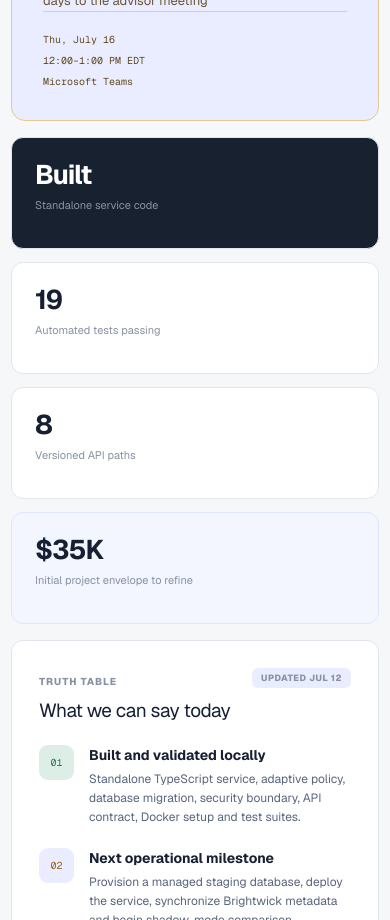
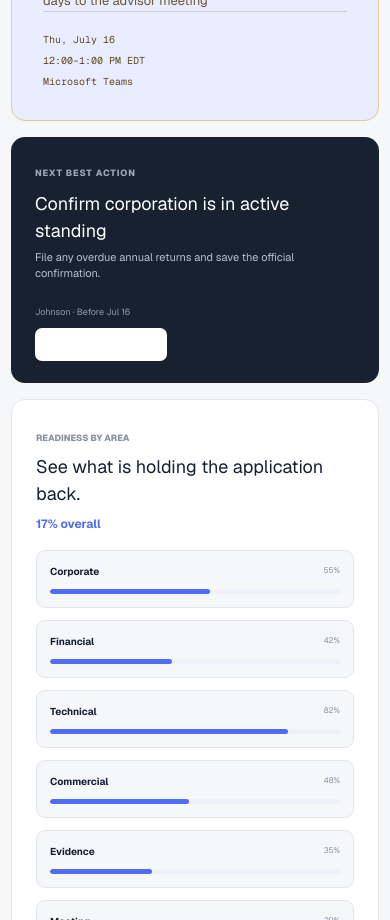
Before and after one commit to opyjo/irap-readiness-hub, a Next.js app: page / in a window 390 px wide. Shown: the part 1080-2000 px from the top of the page. Built offline with nearby package versions, Linux system fonts and the light colour scheme.

Commit message:
Add section navigation and readiness details

```diff
--- a/app/PrepHub.tsx
+++ b/app/PrepHub.tsx
@@ -54,6 +54,10 @@ function Metric({ value, label, tone = "plain" }: { value: string; label: string
 
 function Badge({ children, tone = "neutral" }: { children: React.ReactNode; tone?: string }) {
   return <span className={`badge badge-${tone}`}>{children}</span>;
+}
+
+function PageNav({ items }: { items: Array<[string, string]> }) {
+  return <nav className="page-nav" aria-label="On this page">{items.map(([id, label]) => <a key={id} href={`#${id}`}>{label}</a>)}</nav>;
 }
 
 export function PrepHub() {
@@ -228,12 +232,13 @@ function Guidance() {
   return (
     <>
       <SectionHeader eyebrow="Official programme guidance" title="What NRC IRAP evaluates—and how Opyjo should respond." description="A working interpretation of current NRC guidance for technology-innovation financial support. Official programme language is separated from Opyjo preparation actions so the application remains accurate." />
-      <section className="guidance-source">
+      <PageNav items={[["guidance-source","Source"],["eligibility","Eligibility"],["assessment","Assessment"],["process","Process"],["standards","Standards"]]} />
+      <section className="guidance-source" id="guidance-source">
         <div><span>Official source</span><h2>NRC IRAP financial support for technology innovation</h2><p>Current NRC guidance says minimum eligibility starts the relationship but does not guarantee support. Funding decisions are merit-based, consultative, and subject to available funds.</p></div>
         <a href="https://nrc.canada.ca/en/support-technology-innovation/financial-support-technology-innovation" target="_blank" rel="noreferrer">Open NRC guidance ↗</a>
       </section>
 
-      <div className="guidance-label"><span>01</span><div><h2>Minimum company eligibility</h2><p>All conditions should be supported by corporate source records.</p></div></div>
+      <div className="guidance-label" id="eligibility"><span>01</span><div><h2>Minimum company eligibility</h2><p>All conditions should be supported by corporate source records.</p></div></div>
       <section className="eligibility-grid">
         {[
           ["Incorporated", "A for-profit corporation operating in Canada."],
@@ -255,7 +260,7 @@ function Guidance() {
         ].map(([title, body], index) => <div key={title}><span>{String(index + 1).padStart(2, "0")}</span><p><strong>{title}</strong><small>{body}</small></p></div>)}
       </section>
 
-      <div className="guidance-label"><span>03</span><div><h2>How a funding project is assessed</h2><p>The application should make each assessment area easy to verify.</p></div></div>
+      <div className="guidance-label" id="assessment"><span>03</span><div><h2>How a funding project is assessed</h2><p>The application should make each assessment area easy to verify.</p></div></div>
       <section className="assessment-table">
         <div className="assessment-head"><span>Assessment area</span><span>What the case must establish</span><span>Opyjo readiness</span><span>Next evidence</span></div>
         {assessment.map(([area, meaning, status, action]) => <div key={area}><strong>{area}</strong><p>{meaning}</p><Badge tone={status.startsWith("Strong") || status === "Drafted" ? "green" : "gold"}>{status}</Badge><small>{action}</small></div>)}
@@ -266,7 +271,7 @@ function Guidance() {
         <article className="surface"><div className="surface-heading"><div><span>Official exclusions</span><h3>What NRC says it does not fund</h3></div></div><ul className="detail-list exclusion-list"><li>Day-to-day operating costs</li><li>Non-technical or purely commercial activities</li><li>Work performed outside Canada</li><li>Research with limited commercialization potential</li></ul><p className="guidance-caution danger">Keep routine hosting, ordinary maintenance, sales, marketing, corporate administration, and unrelated Brightwick work outside the R&D claim unless the agreement explicitly permits a specific cost.</p></article>
       </section>
 
-      <div className="guidance-label"><span>04</span><div><h2>Relationship and funding process</h2><p>IRAP generally develops the project with the company rather than accepting a cold, fixed grant application.</p></div></div>
+      <div className="guidance-label" id="process"><span>04</span><div><h2>Relationship and funding process</h2><p>IRAP generally develops the project with the company rather than accepting a cold, fixed grant application.</p></div></div>
       <section className="guidance-timeline">
         {[
           ["1", "Initial contact", "A senior executive contacts NRC IRAP. The contact centre gathers business information and assesses readiness for an advisory conversation."],
@@ -278,7 +283,7 @@ function Guidance() {
         ].map(([number, title, body]) => <article key={number}><i>{number}</i><div><h3>{title}</h3><p>{body}</p></div></article>)}
       </section>
 
-      <section className="service-standard">
+      <section className="service-standard" id="standards">
         <div><span>Published service standards</span><h2>Plan liquidity conservatively.</h2><p>After NRC receives a complete proposal and requested documentation, its published funding-decision target varies by contribution size. For payments, NRC states a target of issuing payment within 35 business days after receiving all required documents and a correctly completed claim.</p></div>
         <a href="https://nrc.canada.ca/en/support-technology-innovation/nrc-irap-service-standards" target="_blank" rel="noreferrer">Read service standards ↗</a>
       </section>
@@ -345,11 +350,12 @@ function DocumentVault() {
       <div className="vault-note"><strong>Before submission:</strong> replace planning language with verified figures, dates, names, source attachments, and advisor-confirmed eligibility. These are working drafts, not official NRC forms.</div>
       <div className="vault-section-title"><div><span>Prepared documents</span><h2>Read and download</h2></div><p>{generated.length} documents</p></div>
       <section className="prepared-grid">
-        {generated.map((document) => <article className="document-card" key={document.id}>
+        {generated.map((document) => { const inputs = document.sections?.reduce((total, section) => total + (section.body.match(/\[INPUT\]/g)?.length ?? 0), 0) ?? 0; return <article className="document-card" key={document.id}>
           <div className="document-card-top"><span>{document.category}</span><i>DOC</i></div>
           <h3>{document.title}</h3><p>{document.description}</p>
+          <div className="document-status"><span><i className={inputs ? "draft" : "ready"}/>{inputs ? "Needs input" : "Ready to review"}</span><small>{inputs ? `${inputs} fields remaining` : "Draft complete"}</small></div>
           <div className="document-card-actions"><button className="read-button" onClick={() => setPreview(document)}>Read document</button><button className="download-button" disabled={busy !== null} onClick={() => download(document)} aria-label={`Download ${document.title}`}>↓</button></div>
-        </article>)}
+        </article>})}
       </section>
       <div className="vault-section-title source-title"><div><span>Required source records</span><h2>Collect and retain</h2></div><p>{sourceDocuments.length} items</p></div>
       <section className="vault-groups">
@@ -382,6 +388,12 @@ function Overview({ readiness, completed, navigate, countdown, statuses, cycleTa
   statuses: Record<string, TaskStatus>;
   cycleTask: (id: string) => void;
 }) {
+  const nextTask = prepTasks.find((task) => statuses[task.id] !== "done") ?? prepTasks[0]!;
+  const readinessAreas = [
+    ["Corporate", statuses["corporate-standing"] === "done" ? 100 : 55, "business"],
+    ["Financial", 42, "estimates"], ["Technical", 82, "engine"], ["Commercial", 48, "business"],
+    ["Evidence", Math.max(35, readiness), "documents"], ["Meeting", Math.min(100, readiness + 12), "call"],
+  ] as const;
   return (
     <>
       <SectionHeader eyebrow="Executive command centre" title="Walk into the meeting with one precise story." description="The product case, technical truth, R&D uncertainty and commercial path—organized as a working preparation system rather than a static document." />
@@ -408,6 +420,16 @@ function Overview({ readiness, completed, navigate, countdown, statuses, cycleTa
             <span>Thu, July 16</span><span>12:00–1:00 PM EDT</span><span>Microsoft Teams</span>
           </div>
         </div>
+      </section>
+
+      <section className="next-action">
+        <div><span>Next best action</span><h2>{nextTask.title}</h2><p>{nextTask.detail}</p></div>
+        <div><small>{nextTask.owner} · {nextTask.due}</small><button onClick={() => navigate("actions")}>Open action centre <span>→</span></button></div>
+      </section>
+
+      <section className="readiness-areas">
+        <div className="readiness-heading"><div><span>Readiness by area</span><h2>See what is holding the application back.</h2></div><strong>{readiness}% overall</strong></div>
+        <div>{readinessAreas.map(([label, value, destination]) => <button key={label} onClick={() => navigate(destination as ViewId)}><span><strong>{label}</strong><small>{value}%</small></span><i><b style={{ width: `${value}%` }} /></i></button>)}</div>
       </section>
 
       <section className="metrics-grid">
@@ -656,6 +678,10 @@ function Estimates({ scenario, setScenario, estimates, setEstimates }: { scenari
     ["contributionRate", "Illustrative contribution", "%"], ["claimDelayMonths", "Claim delay", "months"], ["monthlyBurn", "Non-project monthly burn", "CAD"], ["operatingReserve", "Operating reserve", "CAD"],
     ["annualContract", "Annual contract value", "CAD"], ["year1Tenants", "Year 1 tenants", "tenants"], ["year2Tenants", "Year 2 tenants", "tenants"], ["year3Tenants", "Year 3 tenants", "tenants"], ["exportShare", "Export revenue share", "%"], ["hires", "Incremental Canadian jobs", "jobs"],
   ];
+  const groups = [
+    ["Labour plan", fields.slice(0,4)], ["Funding and liquidity", fields.slice(4,8)], ["Revenue and benefits", fields.slice(8)],
+  ] as const;
+  const comparison = (["lean","base","expanded"] as ScenarioId[]).map((id) => ({ id, result: calculate(estimates[id]) }));
   async function exportPdf() {
     await downloadDocument({ id: `estimate-${scenario}`, title: `${scenario[0]!.toUpperCase()+scenario.slice(1)} IRAP planning estimate`, category: "Financial", generated: true, description: "", sections: [
       { heading: "Important status", body: "Planning estimates in Canadian dollars. Potential eligibility and the contribution percentage are illustrative only and require written NRC IRAP confirmation." },
@@ -666,11 +692,13 @@ function Estimates({ scenario, setScenario, estimates, setEstimates }: { scenari
   }
   return <>
     <SectionHeader eyebrow="Integrated estimate model" title="Model the project, liquidity, and Canadian benefit." description="Editable planning estimates in CAD. Nothing in this model confirms cost eligibility or an NRC IRAP contribution rate." />
+    <PageNav items={[["estimate-summary","Summary"],["estimate-assumptions","Assumptions"],["estimate-comparison","Compare"],["estimate-revenue","Revenue"]]} />
     <div className="estimate-toolbar"><div>{(["lean","base","expanded"] as ScenarioId[]).map((id) => <button className={scenario===id?"active":""} key={id} onClick={()=>setScenario(id)}>{id}</button>)}</div><button className="secondary-button" onClick={()=>setEstimates(defaults)}>Reset to planning defaults</button><button className="primary-button" onClick={exportPdf}>Export estimate PDF</button></div>
     <div className="estimate-warning"><strong>Advisor confirmation required.</strong> The model treats all entered project costs as potentially eligible for planning. Replace this treatment with the signed contribution agreement.</div>
-    <section className="estimate-metrics"><Metric value={cad(result.total)} label="Total project cost" tone="dark"/><Metric value={cad(result.request)} label={`Illustrative request · ${input.contributionRate}%`} tone="gold"/><Metric value={cad(result.companyShare)} label="Company contribution"/><Metric value={cad(result.workingCapital)} label="Minimum working capital"/></section>
-    <section className="estimate-layout"><article className="surface"><div className="surface-heading"><div><span>Editable assumptions</span><h3>{scenario[0]!.toUpperCase()+scenario.slice(1)} scenario</h3></div></div><div className="estimate-fields">{fields.map(([key,label,suffix])=><label key={key}><span>{label}<small>{suffix}</small></span><input type="number" min="0" value={input[key]} onChange={(e)=>update(key,e.target.value)}/></label>)}</div></article>
-    <article className="surface"><div className="surface-heading"><div><span>Calculated outputs</span><h3>Cost and cash requirement</h3></div></div><div className="estimate-breakdown">{[["Canadian R&D wages",result.wages],["Employer cash-cost allowance",result.payroll],["Specialist contractor",result.contractor],["Infrastructure and security",input.infrastructure+input.security],["Pre-reimbursement exposure",result.preReimbursement]].map(([label,value])=><div key={String(label)}><span>{label}</span><strong>{cad(Number(value))}</strong></div>)}</div><div className="estimate-chart"><h3>Three-year SaaS revenue</h3>{result.revenue.map((value,index)=><div key={index}><span>Year {index+1}</span><i style={{width:`${Math.max(4,value/Math.max(...result.revenue)*100)}%`}}/><strong>{cad(value)}</strong></div>)}<p>{cad(result.exportRevenue)} projected export revenue · {input.hires} incremental Canadian jobs</p></div></article></section>
+    <section className="estimate-metrics" id="estimate-summary"><Metric value={cad(result.total)} label="Total project cost" tone="dark"/><Metric value={cad(result.request)} label={`Illustrative request · ${input.contributionRate}%`} tone="gold"/><Metric value={cad(result.companyShare)} label="Company contribution"/><Metric value={cad(result.workingCapital)} label="Minimum working capital"/></section>
+    <section className="estimate-layout" id="estimate-assumptions"><article className="surface"><div className="surface-heading"><div><span>Editable assumptions</span><h3>{scenario[0]!.toUpperCase()+scenario.slice(1)} scenario</h3></div></div><div className="estimate-groups">{groups.map(([title,group], index)=><details key={title} open={index===0}><summary>{title}<span>{group.length} inputs</span></summary><div className="estimate-fields">{group.map(([key,label,suffix])=><label key={key}><span>{label}<small>{suffix}</small></span><input aria-label={label} type="number" min="0" value={input[key]} onChange={(e)=>update(key,e.target.value)}/></label>)}</div></details>)}</div></article>
+    <article className="surface sticky-results"><div className="surface-heading"><div><span>Calculated outputs</span><h3>Cost and cash requirement</h3></div></div><div className="estimate-breakdown">{[["Canadian R&D wages",result.wages],["Employer cash-cost allowance",result.payroll],["Specialist contractor",result.contractor],["Infrastructure and security",input.infrastructure+input.security],["Pre-reimbursement exposure",result.preReimbursement]].map(([label,value])=><div key={String(label)}><span>{label}</span><strong>{cad(Number(value))}</strong></div>)}</div><div className="estimate-chart" id="estimate-revenue"><h3>Three-year SaaS revenue</h3>{result.revenue.map((value,index)=><div key={index}><span>Year {index+1}</span><i style={{width:`${Math.max(4,value/Math.max(...result.revenue)*100)}%`}}/><strong>{cad(value)}</strong></div>)}<p>{cad(result.exportRevenue)} projected export revenue · {input.hires} incremental Canadian jobs</p></div></article></section>
+    <section className="scenario-comparison surface" id="estimate-comparison"><div className="surface-heading"><div><span>Scenario comparison</span><h3>Understand the trade-offs before choosing.</h3></div></div><div className="comparison-table"><div><span>Metric</span>{comparison.map(({id})=><strong key={id}>{id}</strong>)}</div>{[["Project cost","total"],["Illustrative request","request"],["Working capital","workingCapital"],["Three-year revenue","threeYearRevenue"]].map(([label,key])=><div key={label}><span>{label}</span>{comparison.map(({id,result:row})=><button className={scenario===id?"selected":""} key={id} onClick={()=>setScenario(id)}>{cad(row[key as keyof typeof row] as number)}</button>)}</div>)}</div></section>
     <p className="estimate-source">Wage defaults are Toronto planning benchmarks from Government of Canada Job Bank references recorded in the model plan. Actual payroll, historical revenue, cash, ownership, and customer evidence remain source-record inputs.</p>
   </>;
 }
--- a/app/globals.css
+++ b/app/globals.css
@@ -28,6 +28,7 @@ body { margin: 0; background: var(--paper); color: var(--ink); font-family: var(
 button, input, textarea { font: inherit; }
 button { color: inherit; }
 a { color: inherit; }
+button:focus-visible, a:focus-visible, input:focus-visible, textarea:focus-visible, summary:focus-visible { outline: 3px solid rgba(79,109,245,.25); outline-offset: 2px; }
 
 .app-shell { min-height: 100vh; }
 .sidebar { position: fixed; inset: 0 auto 0 0; z-index: 40; display: flex; width: 272px; flex-direction: column; background: var(--navy); color: white; }
@@ -76,6 +77,9 @@ a { color: inherit; }
 .eyebrow span { width: 17px; height: 2px; background: var(--gold); }
 .section-header h1 { margin: 0; font-size: clamp(32px, 4vw, 49px); line-height: 1.02; letter-spacing: -.047em; }
 .section-header > p { max-width: 790px; margin: 14px 0 0; color: var(--slate); font-size: 16px; line-height: 1.7; }
+.page-nav { position: sticky; top: 82px; z-index: 20; display: flex; gap: 5px; width: fit-content; max-width: 100%; margin: -12px 0 24px; padding: 5px; overflow-x: auto; border: 1px solid var(--line); border-radius: 11px; background: rgba(255,255,255,.92); box-shadow: var(--shadow); backdrop-filter: blur(12px); }
+.page-nav a { padding: 8px 12px; border-radius: 7px; color: var(--slate); font-size: 10px; font-weight: 750; text-decoration: none; white-space: nowrap; }
+.page-nav a:hover { background: var(--blue-soft); color: var(--blue); }
 
 .hero-grid { display: grid; grid-template-columns: 2.15fr 1fr; gap: 16px; }
 .hero-panel { position: relative; display: flex; min-height: 348px; align-items: flex-end; justify-content: space-between; gap: 28px; overflow: hidden; padding: 42px; border-radius: 20px; background: var(--navy); color: white; box-shadow: var(--shadow); }
@@ -102,6 +106,15 @@ a { color: inherit; }
 .meeting-details { display: flex; flex-direction: column; gap: 6px; margin-top: auto; padding-top: 20px; border-top: 1px solid rgba(132,91,24,.22); color: #60491f; font-family: var(--font-mono); font-size: 10px; }
 
 .metrics-grid, .action-summary { display: grid; grid-template-columns: repeat(4, 1fr); gap: 13px; margin: 16px 0; }
+.next-action { display: flex; align-items: flex-end; justify-content: space-between; gap: 24px; margin: 16px 0; padding: 22px 24px; border-radius: 14px; background: var(--navy); color: white; }
+.next-action > div:first-child > span { color: #9aa7bd; font-size: 9px; font-weight: 800; letter-spacing: .1em; text-transform: uppercase; }
+.next-action h2 { margin: 7px 0 5px; font-size: 18px; }.next-action p { max-width: 720px; margin: 0; color: #b6c0d0; font-size: 11px; line-height: 1.5; }
+.next-action > div:last-child { flex: 0 0 auto; text-align: right; }.next-action small { display: block; margin-bottom: 9px; color: #8f9bb0; font-size: 9px; }
+.next-action button { padding: 9px 12px; border: 0; border-radius: 7px; background: white; cursor: pointer; font-size: 10px; font-weight: 800; }
+.readiness-areas { margin: 16px 0; padding: 24px; border: 1px solid var(--line); border-radius: 14px; background: white; }
+.readiness-heading { display: flex; align-items: flex-end; justify-content: space-between; margin-bottom: 17px; }.readiness-heading span { color: var(--muted); font-size: 9px; font-weight: 800; text-transform: uppercase; }.readiness-heading h2 { margin: 5px 0 0; font-size: 18px; }.readiness-heading > strong { color: var(--blue); font-size: 12px; }
+.readiness-areas > div:last-child { display: grid; grid-template-columns: repeat(3,1fr); gap: 12px; }.readiness-areas button { padding: 13px; border: 1px solid var(--line); border-radius: 9px; background: var(--paper); cursor: pointer; text-align: left; }.readiness-areas button:hover { border-color: #c8d1fa; background: white; }
+.readiness-areas button > span { display: flex; justify-content: space-between; font-size: 10px; }.readiness-areas button small { color: var(--muted); }.readiness-areas button > i { display: block; height: 5px; margin-top: 10px; overflow: hidden; border-radius: 4px; background: var(--paper-2); }.readiness-areas button b { display: block; height: 100%; border-radius: inherit; background: var(--blue); }
 .metric { min-height: 112px; padding: 23px; border: 1px solid var(--line); border-radius: 14px; background: var(--white); box-shadow: 0 6px 22px rgba(26,34,49,.035); }
 .metric strong, .metric span { display: block; }
 .metric strong { font-size: 27px; line-height: 1; letter-spacing: -.04em; }
@@ -426,6 +439,7 @@ a { color: inherit; }
 .document-card-top i { padding: 5px 6px; border-radius: 5px; background: var(--blue-soft); color: var(--blue); font-size: 7px; font-style: normal; font-weight: 850; }
 .document-card h3 { margin: 22px 0 8px; font-size: 16px; line-height: 1.3; }
 .document-card > p { margin: 0; color: var(--slate); font-size: 11px; line-height: 1.55; }
+.document-status { display: flex; align-items: center; justify-content: space-between; gap: 8px; margin-top: 14px; padding-top: 11px; border-top: 1px solid var(--line); font-size: 9px; }.document-status > span { display: flex; align-items: center; gap: 6px; font-weight: 750; }.document-status > span i { width: 7px; height: 7px; border-radius: 50%; }.document-status i.draft { background: #d49b32; }.document-status i.ready { background: var(--green); }.document-status small { color: var(--muted); }
 .document-card-actions { display: grid; grid-template-columns: 1fr 38px; gap: 8px; margin-top: auto; padding-top: 20px; }
 .document-card-actions button { height: 38px; border-radius: 7px; cursor: pointer; font-size: 10px; font-weight: 750; }
 .read-button { border: 1px solid var(--line); background: #fff; }
@@ -502,11 +516,15 @@ a { color: inherit; }
 .estimate-fields label { display: flex; align-items: center; justify-content: space-between; gap: 10px; padding-bottom: 8px; border-bottom: 1px solid var(--line); font-size: 10px; font-weight: 650; }
 .estimate-fields small { display: block; margin-top: 2px; color: var(--muted); font-size: 8px; font-weight: 500; }
 .estimate-fields input { width: 92px; padding: 8px; border: 1px solid var(--line); border-radius: 7px; background: var(--paper); text-align: right; }
+.estimate-groups details { border-bottom: 1px solid var(--line); }.estimate-groups details:last-child { border: 0; }.estimate-groups summary { display: flex; justify-content: space-between; padding: 14px 0; cursor: pointer; font-size: 11px; font-weight: 800; }.estimate-groups summary span { color: var(--muted); font-size: 8px; font-weight: 600; }.estimate-groups details[open] summary { color: var(--blue); }.estimate-groups .estimate-fields { padding: 2px 0 17px; }
+.sticky-results { position: sticky; top: 138px; align-self: start; }
 .estimate-breakdown > div { display: flex; justify-content: space-between; padding: 11px 0; border-bottom: 1px solid var(--line); font-size: 10px; }
 .estimate-chart { margin-top: 25px; }.estimate-chart h3 { font-size: 13px; }
 .estimate-chart > div { display: grid; grid-template-columns: 48px 1fr 80px; align-items: center; gap: 8px; margin: 10px 0; font-size: 9px; }
 .estimate-chart i { height: 8px; border-radius: 5px; background: var(--blue); }.estimate-chart strong { text-align: right; }
 .estimate-chart p,.estimate-source { color: var(--muted); font-size: 9px; line-height: 1.5; }.estimate-source { margin: 13px 0; }
+.scenario-comparison { margin-top: 14px; scroll-margin-top: 145px; }.comparison-table { overflow-x: auto; border: 1px solid var(--line); border-radius: 9px; }.comparison-table > div { display: grid; min-width: 650px; grid-template-columns: 1.35fr repeat(3,1fr); border-bottom: 1px solid var(--line); }.comparison-table > div:last-child { border: 0; }.comparison-table span,.comparison-table strong,.comparison-table button { padding: 12px 14px; font-size: 10px; text-align: right; text-transform: capitalize; }.comparison-table span { text-align: left; }.comparison-table strong { background: var(--paper); }.comparison-table button { border: 0; border-left: 1px solid var(--line); background: white; cursor: pointer; font-variant-numeric: tabular-nums; }.comparison-table button:hover,.comparison-table button.selected { background: var(--blue-soft); color: var(--blue); font-weight: 800; }
+.guidance-label,.guidance-source,.service-standard,.estimate-metrics,.estimate-layout,.estimate-chart { scroll-margin-top: 145px; }
 
 .meeting-overlay { position: fixed; inset: 0; z-index: 100; display: flex; flex-direction: column; background: var(--navy); color: white; animation: fade .2s ease; }
 .meeting-toolbar { display: flex; height: 65px; align-items: center; justify-content: space-between; padding: 0 28px; border-bottom: 1px solid rgba(255,255,255,.09); color: #8f9aae; font-family: var(--font-mono); font-size: 10px; }
@@ -576,7 +594,8 @@ a { color: inherit; }
   .opener { grid-template-columns: 1fr; }
   .guidance-source, .service-standard { align-items: flex-start; flex-direction: column; }
   .guidance-timeline { grid-template-columns: 1fr; }
-  .estimate-layout { grid-template-columns: 1fr; }.estimate-metrics { grid-template-columns: 1fr 1fr; }.estimate-toolbar { align-items: stretch; flex-wrap: wrap; }.estimate-toolbar > div { flex-basis: 100%; }
+  .readiness-areas > div:last-child { grid-template-columns: 1fr 1fr; }.next-action { align-items: flex-start; flex-direction: column; }.next-action > div:last-child { text-align: left; }
+  .estimate-layout { grid-template-columns: 1fr; }.sticky-results { position: static; }.estimate-metrics { grid-template-columns: 1fr 1fr; }.estimate-toolbar { align-items: stretch; flex-wrap: wrap; }.estimate-toolbar > div { flex-basis: 100%; }
 }
 
 @media (max-width: 560px) {
@@ -615,6 +634,7 @@ a { color: inherit; }
   .assessment-table > div { grid-template-columns: 1fr; gap: 8px; }
   .assessment-table > div > small { grid-column: auto; }
   .estimate-fields,.estimate-metrics { grid-template-columns: 1fr; }
+  .readiness-areas > div:last-child { grid-template-columns: 1fr; }.readiness-heading { align-items: flex-start; flex-direction: column; gap: 8px; }.page-nav { top: 76px; width: 100%; }
 }
 
 @media print {
```
